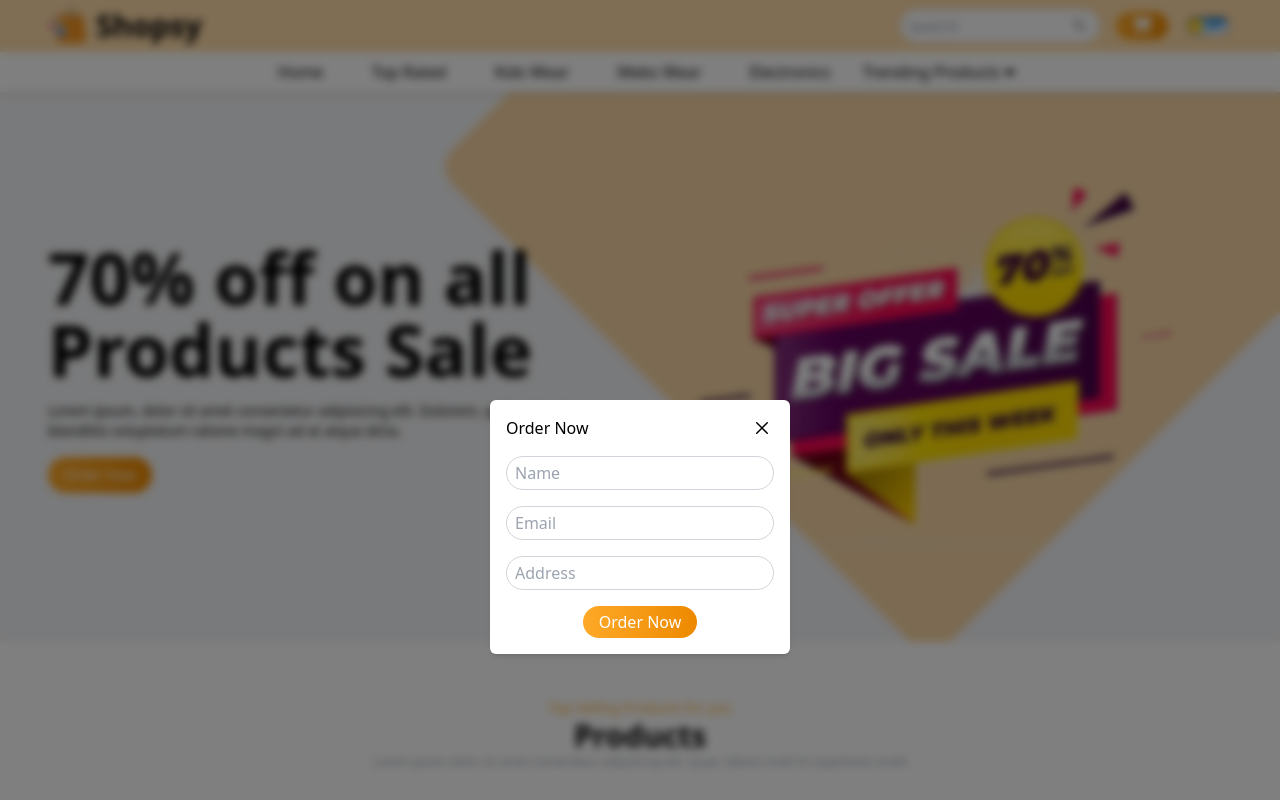
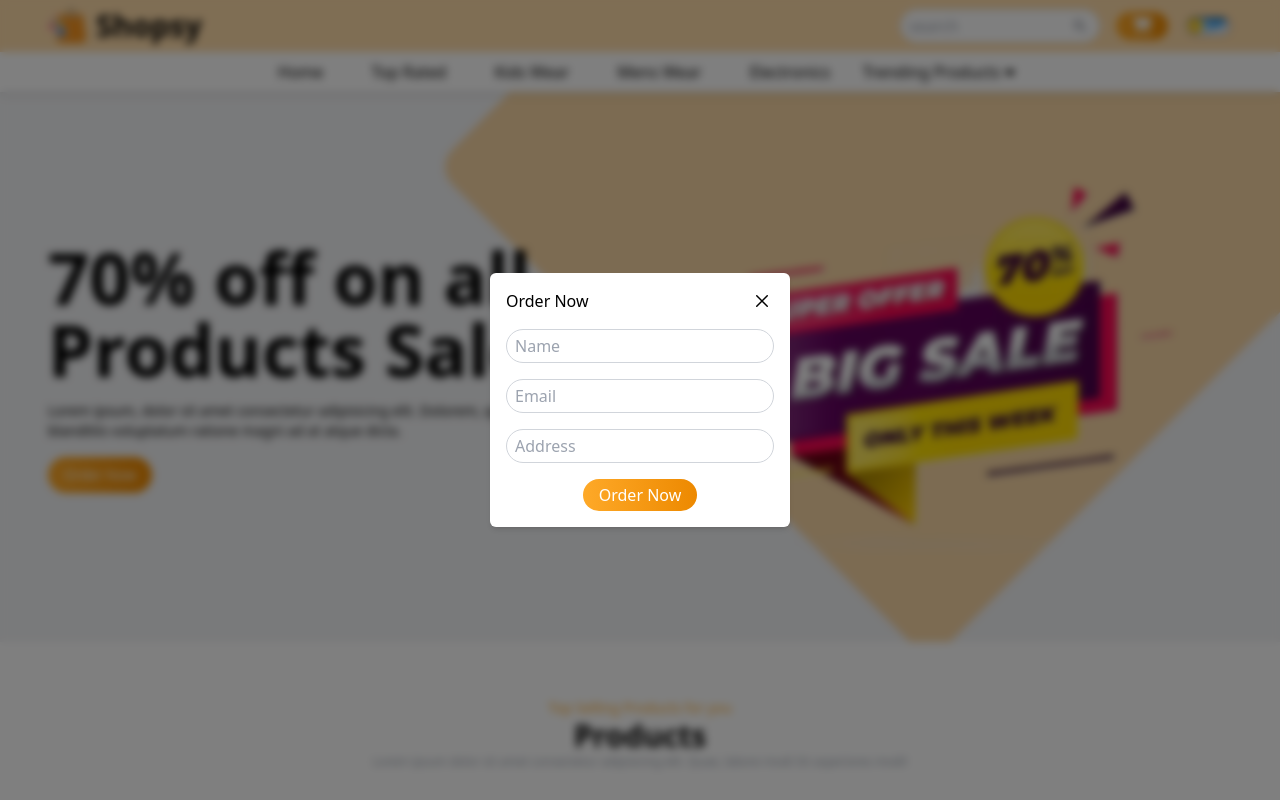
Before and after one commit to jainoos007/fashShop, a React (Vite) app: page / in a window 1280 px wide. Both pictures are taken after a click on the button 1142 px from the left and 26 px from the top of the page. Shown: the top 800 px of the page. Built offline with nearby package versions, Linux system fonts and the light colour scheme.

Commit message:
fixed some minor bugs

```diff
--- a/src/components/Navbar/Navbar.jsx
+++ b/src/components/Navbar/Navbar.jsx
@@ -23,7 +23,7 @@ const Navbar = ({ handleOrderPopup }) => {
     },
     {
       id: 4,
-      name: "Mebs Wear",
+      name: "Mens Wear",
       link: "#",
     },
     {
@@ -44,7 +44,7 @@ const Navbar = ({ handleOrderPopup }) => {
       link: "#",
     },
     {
-      id: 1,
+      id: 3,
       name: "Top Rated",
       link: "#",
     },
@@ -109,7 +109,7 @@ const Navbar = ({ handleOrderPopup }) => {
                 <FaCaretDown className="transition-all duration-200 group-hover:rotate-180" />
               </span>
             </a>
-            <div className="absolute z-[9999] hidden group-hover:block w-[150px] rounded-md bg-white p-2 text-black shadow-md">
+            <div className="absolute z-[9999] hidden group-hover:block w-[150px] rounded-md bg-white dark:bg-gray-900 p-2 text-black dark:text-white shadow-md">
               <ul>
                 {DropdownLinks.map((data) => (
                   <li key={data.id}>
--- a/src/components/Popup/Popup.jsx
+++ b/src/components/Popup/Popup.jsx
@@ -7,7 +7,7 @@ const Popup = ({ orderPopup, setOrderPopup }) => {
       {orderPopup && (
         <div className="popup">
           <div className="h-screen w-screen fixed top-0 left-0 bg-black/50 z-50 backdrop-blur-sm">
-            <div className="fixed top-1/2 left-1/2 -translate-x-1/2 p-4 shadow-md bg-white dark:bg-gray-900 rounded-md duration-200 w-[300px]">
+            <div className="fixed top-1/2 left-1/2 -translate-x-1/2 -translate-y-1/2 p-4 shadow-md bg-white dark:bg-gray-900 rounded-md duration-200 w-[300px]">
               {/* header */}
               <div className="flex items-center justify-between">
                 <div>
```
